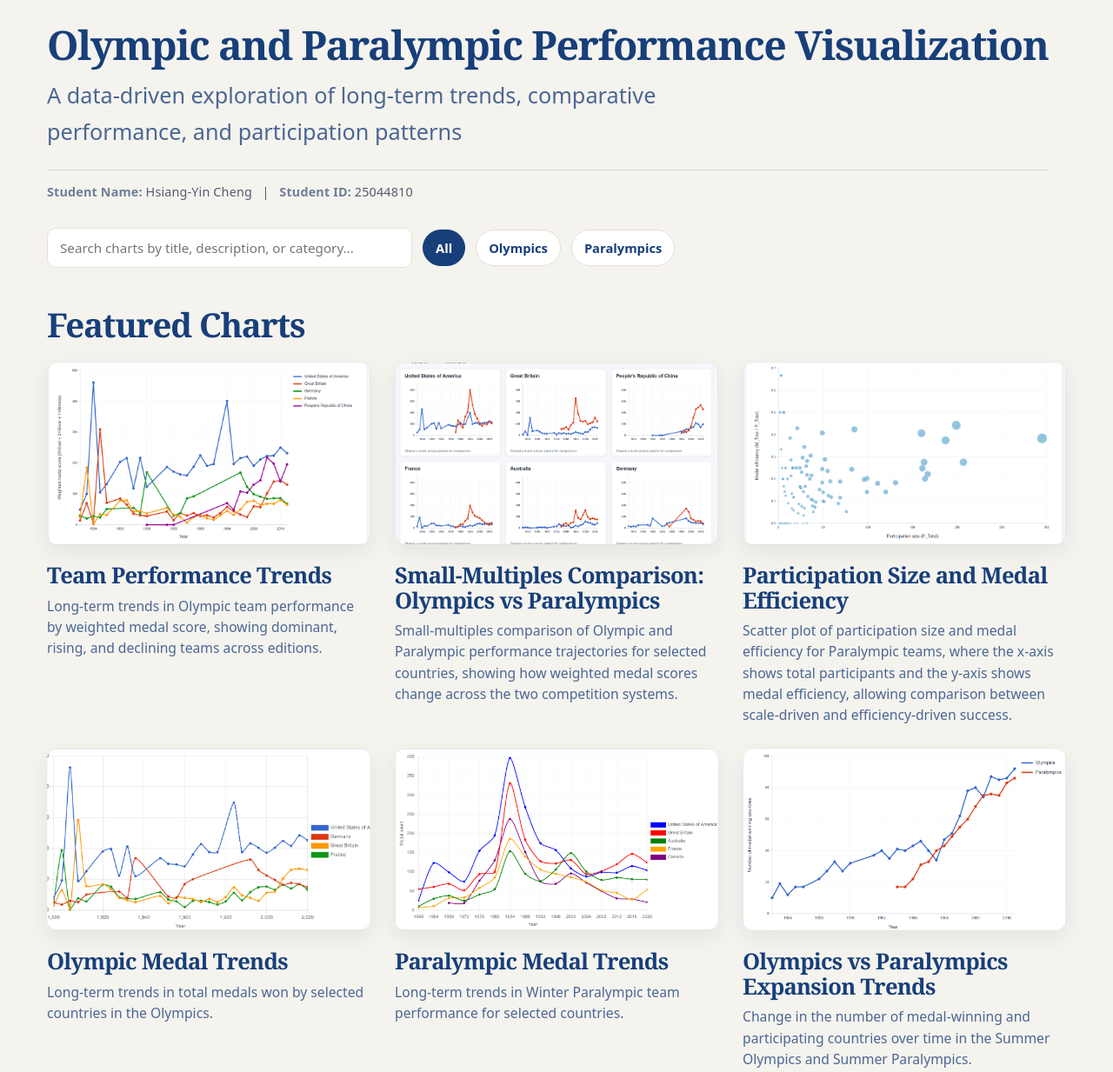
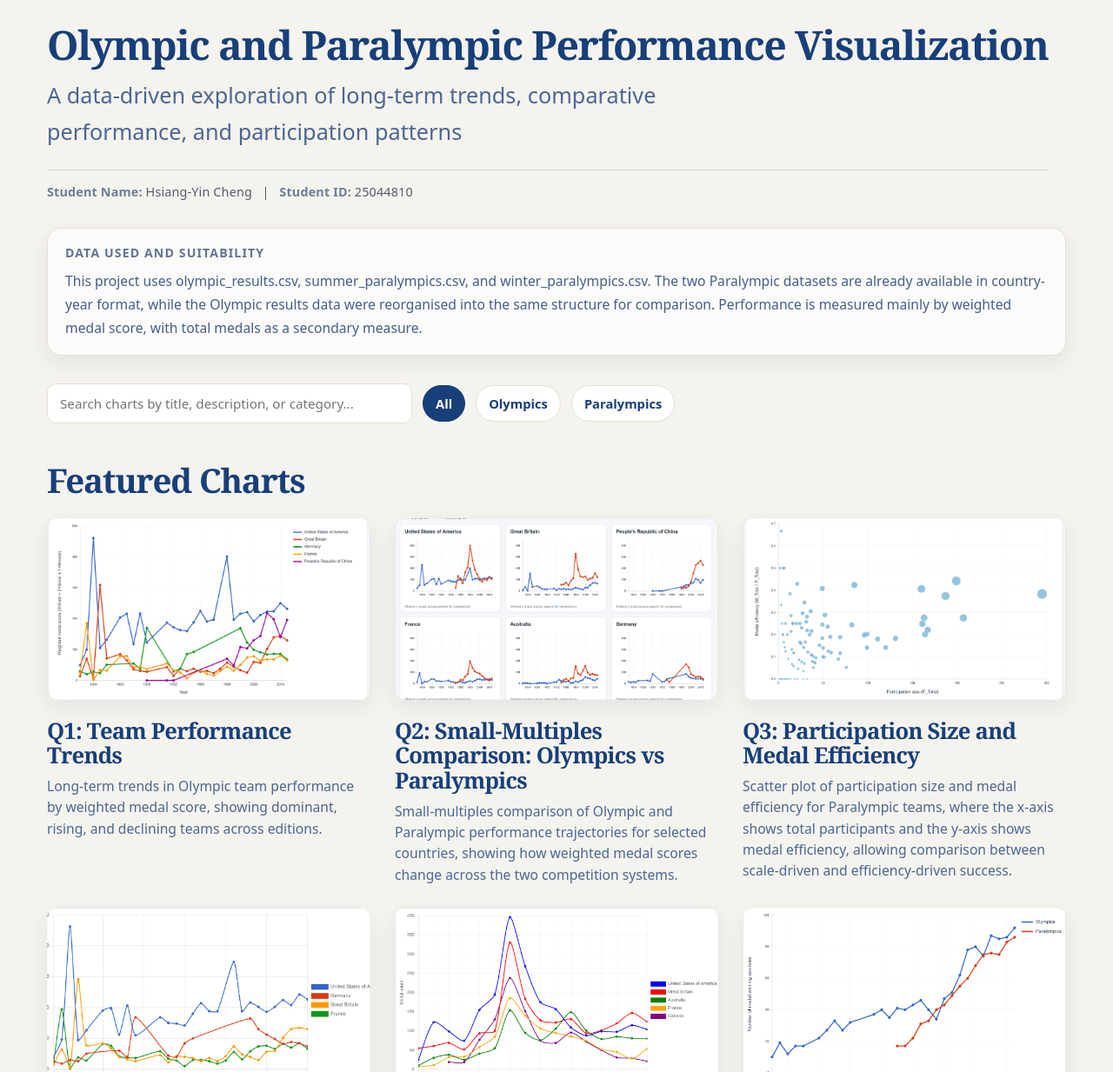
Before and after one commit to qwe12345113/visualization_homepage, a website: page index.html in a window 1280 px wide. Shown: the top 1233 px of the page at 87% size. Drawn offline with nearby package versions, Linux system fonts and the light colour scheme.

Commit message:
Add files via upload

```diff
--- a/index.html
+++ b/index.html
@@ -81,6 +81,34 @@
         .author-meta .meta-label {
             font-weight: 600;
             color: #6d7f99;
+        }
+
+
+        .info-block {
+            margin: 0 0 32px;
+            padding: 18px 20px;
+            border: 1px solid var(--border);
+            border-radius: 16px;
+            background: rgba(255,255,255,0.72);
+            box-shadow: var(--shadow);
+        }
+
+        .info-block-title {
+            margin: 0 0 10px;
+            font: 700 0.88rem system-ui, sans-serif;
+            letter-spacing: 0.08em;
+            text-transform: uppercase;
+            color: #62748f;
+        }
+
+        .info-block p {
+            margin: 0;
+            color: #465f86;
+            font: 400 0.98rem/1.7 system-ui, sans-serif;
+        }
+
+        .info-block p + p {
+            margin-top: 8px;
         }
 
         .toolbar {
@@ -251,6 +279,7 @@
             .title { font-size: 1.75rem; }
         }
     </style>
+    <script src="https://d3js.org/d3.v7.min.js"></script>
 </head>
 <body>
 <div class="page">
@@ -267,6 +296,13 @@
         </div>
     </header>
 
+
+    <section class="info-block">
+        <h2 class="info-block-title">Data used and suitability</h2>
+        <p>This project uses olympic_results.csv, summer_paralympics.csv, and winter_paralympics.csv. The two Paralympic datasets are already available in country-year format, while the Olympic results data were reorganised into the same structure for comparison. Performance is measured mainly by weighted medal score, with total medals as a secondary measure.</p>
+
+    </section>
+
     <div class="toolbar">
         <input id="searchInput" class="search" type="search" placeholder="Search charts by title, description, or category..." />
         <button class="filter-btn active" data-filter="all">All</button>
@@ -281,31 +317,36 @@
                 <div class="thumb" style="background-image: url('charts/Team_Performance_Trends.png');"></div>
                 <div class="meta">
                     <div class="date"> </div>
-                    <h3 class="title">Team Performance Trends</h3>
+                    <h3 class="title">Q1: Team Performance Trends</h3>
                     <p class="desc">Long-term trends in Olympic team performance by weighted medal score, showing dominant, rising, and declining teams across editions.</p>
                 </div>
             </a>
+
             <a class="card" href="olympics_vs_paralympics_small_multiples.html" data-category="olympics paralympics" data-search="custom chart new visualization dashboard template">
                 <div class="thumb" style="background-image: url('charts/Olympics_Paralympics_Small-Multiples_Comparison.png');"></div>
                 <div class="meta">
                     <div class="date"> </div>
-                    <h3 class="title">Small-Multiples Comparison: Olympics vs Paralympics</h3>
+                    <h3 class="title">Q2: Small-Multiples Comparison: Olympics vs Paralympics</h3>
                     <p class="desc">Small-multiples comparison of Olympic and Paralympic performance trajectories for selected countries, showing how weighted medal scores change across the two competition systems.</p>
                 </div>
             </a>
+
             <a class="card" href="participation_size_vs_medal_efficiency_scatter.html" data-category="olympics paralympics" data-search="custom chart new visualization dashboard template">
                 <div class="thumb" style="background-image: url('charts/Participation_Size_and_Medal_Efficiency.png');"></div>
                 <div class="meta">
                     <div class="date"> </div>
-                    <h3 class="title">Participation Size and Medal Efficiency</h3>
+                    <h3 class="title">Q3: Participation Size and Medal Efficiency</h3>
                     <p class="desc">Scatter plot of participation size and medal efficiency for Paralympic teams, where the x-axis shows total participants and the y-axis shows medal efficiency, allowing comparison between scale-driven and efficiency-driven success.</p>
                 </div>
             </a>
+
+
+
             <a class="card" href="olympic_medal_line_chart_auto_csv_season_filter.html" data-category="olympics" data-search="olympic medal line chart country filters summer winter medals total gold silver bronze">
                 <div class="thumb" style="background-image: url('charts/Olympic_Medal_Trends.png');"></div>
                 <div class="meta">
                     <div class="date"> </div>
-                    <h3 class="title">Olympic Medal Trends</h3>
+                    <h3 class="title">Appendix: Olympic Medal Trends</h3>
                     <p class="desc">Long-term trends in total medals won by selected countries in the Olympics.</p>
                 </div>
             </a>
@@ -314,7 +355,7 @@
                 <div class="thumb" style="background-image: url('charts/Paralympics_Medal_Trends.png');"></div>
                 <div class="meta">
                     <div class="date"> </div>
-                    <h3 class="title">Paralympic Medal Trends</h3>
+                    <h3 class="title">Appendix: Paralympic Medal Trends</h3>
                     <p class="desc">Long-term trends in Winter Paralympic team performance for selected countries. </p>
                 </div>
             </a>
@@ -332,7 +373,7 @@
                 <div class="thumb" style="background-image: url('charts/medal_wining_summer.png');"></div>
                 <div class="meta">
                     <div class="date"> </div>
-                    <h3 class="title">Olympics vs Paralympics Expansion Trends</h3>
+                    <h3 class="title">Appendix: Olympics vs Paralympics Expansion Trends</h3>
                     <p class="desc">Change in the number of medal-winning and participating countries over time in the Summer Olympics and Summer Paralympics.</p>
                 </div>
             </a>
@@ -350,7 +391,7 @@
                 <div class="thumb" style="background-image: url('charts/Scatter_Mtoal_Ptotal.png');"></div>
                 <div class="meta">
                     <div class="date"> </div>
-                    <h3 class="title">Paralympics Scatter Plot</h3>
+                    <h3 class="title">Appendix: Paralympics Scatter Plot</h3>
                     <p class="desc">Relationship between participation size and team performance in the Paralympics.</p>
                 </div>
             </a>
@@ -359,7 +400,7 @@
                 <div class="thumb" style="background-image: url('charts/Medal_EfficiencyvsTeam_Performance.png');"></div>
                 <div class="meta">
                     <div class="date"> </div>
-                    <h3 class="title">Paralympics Medal Efficiency vs Performance Trendline</h3>
+                    <h3 class="title">Appendix: Paralympics Medal Efficiency vs Performance Trendline</h3>
                     <p class="desc">Relationship between medal efficiency and team performance in the Paralympics.</p>
                 </div>
             </a>
@@ -368,7 +409,7 @@
                 <div class="thumb" style="background-image: url('charts/Paralympic_Average_Medal_Efficiency_Trends.png');"></div>
                 <div class="meta">
                     <div class="date"> </div>
-                    <h3 class="title">Average Medal Efficiency Trends</h3>
+                    <h3 class="title">Appendix: Average Medal Efficiency Trends</h3>
                     <p class="desc">Change in average medal efficiency over time in the Summer and Winter Paralympics.</p>
                 </div>
             </a>
@@ -395,40 +436,41 @@
 </div>
 
 <script>
-    const searchInput = document.getElementById('searchInput');
-    const buttons = Array.from(document.querySelectorAll('.filter-btn'));
-    const cards = Array.from(document.querySelectorAll('.card'));
-    const emptyState = document.getElementById('emptyState');
+    const searchInput = d3.select('#searchInput');
+    const buttons = d3.selectAll('.filter-btn');
+    const cards = d3.selectAll('.card');
+    const emptyState = d3.select('#emptyState');
 
     let activeFilter = 'all';
 
     function applyFilters() {
-        const keyword = searchInput.value.trim().toLowerCase();
+        const keyword = searchInput.property('value').trim().toLowerCase();
         let visibleCount = 0;
 
-        cards.forEach(card => {
-            const categoryText = (card.dataset.category || '').toLowerCase();
-            const searchText = (card.dataset.search || '').toLowerCase();
+        cards.each(function() {
+            const card = d3.select(this);
+            const node = this;
+            const categoryText = (node.dataset.category || '').toLowerCase();
+            const searchText = (node.dataset.search || '').toLowerCase();
             const matchesFilter = activeFilter === 'all' || categoryText.includes(activeFilter);
-            const matchesSearch = !keyword || searchText.includes(keyword) || card.innerText.toLowerCase().includes(keyword);
+            const matchesSearch = !keyword || searchText.includes(keyword) || node.innerText.toLowerCase().includes(keyword);
             const show = matchesFilter && matchesSearch;
-            card.style.display = show ? 'block' : 'none';
+
+            card.style('display', show ? 'block' : 'none');
             if (show) visibleCount += 1;
         });
 
-        emptyState.style.display = visibleCount === 0 ? 'block' : 'none';
+        emptyState.style('display', visibleCount === 0 ? 'block' : 'none');
     }
 
-    buttons.forEach(button => {
-        button.addEventListener('click', () => {
-            buttons.forEach(btn => btn.classList.remove('active'));
-            button.classList.add('active');
-            activeFilter = button.dataset.filter;
-            applyFilters();
-        });
+    buttons.on('click', function() {
+        buttons.classed('active', false);
+        d3.select(this).classed('active', true);
+        activeFilter = this.dataset.filter;
+        applyFilters();
     });
 
-    searchInput.addEventListener('input', applyFilters);
+    searchInput.on('input', applyFilters);
     applyFilters();
 </script>
 </body>
```
